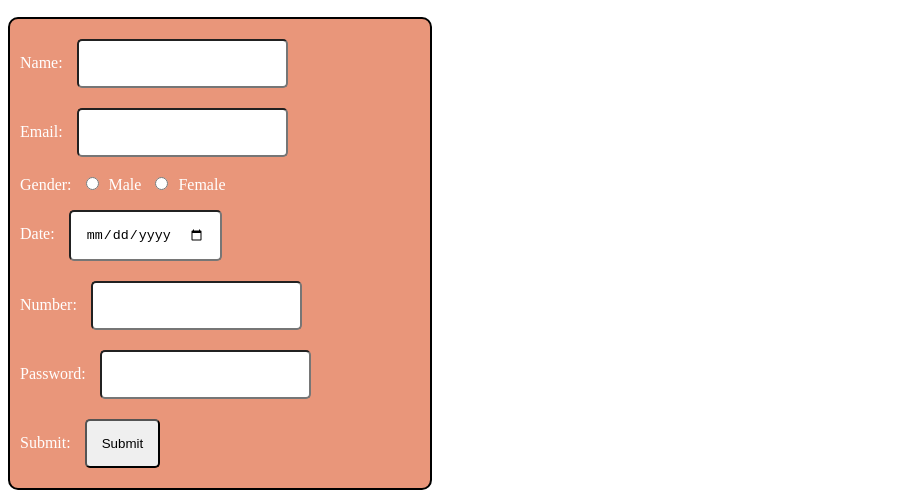
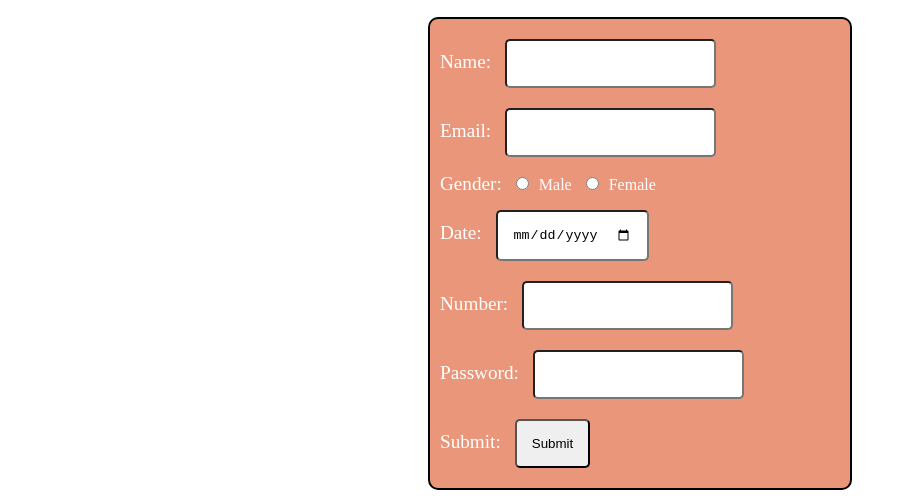
Before and after one commit to Rummansarker/my-second-repo, a plain HTML site: page index.html in a window 1280 px wide. Shown: the part 391-889 px from the top of the page, without its empty margins (0-917 px from the left). Drawn offline with Linux system fonts and the light colour scheme.

Commit message:
again style added

```diff
--- a/index.html
+++ b/index.html
@@ -12,6 +12,7 @@
   <p>Lorem ipsum dolor sit amet, consectetur adipisicing elit. Temporibus delectus inventore nisi tempore, enim saepe reprehenderit iste laudantium veritatis. Minus pariatur soluta enim culpa perferendis obcaecati praesentium eum, voluptas cupiditate adipisci? Voluptatibus iusto praesentium adipisci explicabo non quam quo eius voluptatem odit dolore provident commodi maxime tempore reiciendis, aliquid recusandae.</p>
 
   <h2>Registration</h2>
+  <div class="form-container">
     <form>
       <label for="name">Name:</label>
       <input type="text" id="name">
@@ -35,5 +36,6 @@
       <label for="submit">Submit:</label>
       <input type="submit" id="submit">
     </form>
+  </div>
 </body>
 </html>
--- a/style.css
+++ b/style.css
@@ -35,10 +35,20 @@ h2 {
   text-align: center;
 }
 
+.form-container {
+  display: flex;
+  justify-content: center;
+  align-items: center;
+}
+
 form input {
   margin: 10px;
   padding: 15px;
   border-radius: 5px;
+}
+
+form label {
+  font-size: 1.2rem;
 }
 
 form {
```
Lines whose indentation alone changed are shown as unchanged.
